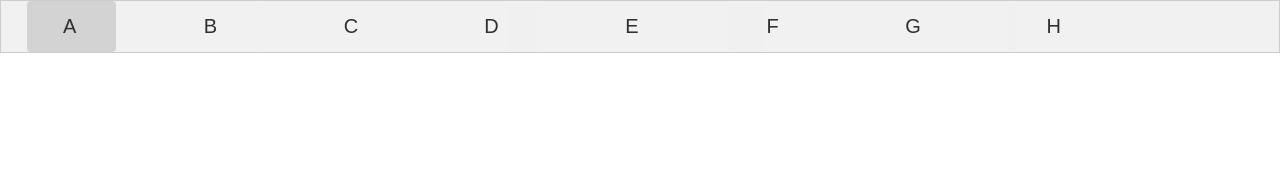
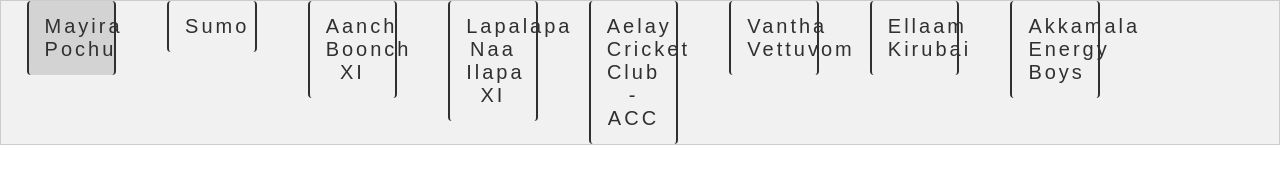
Before and after one commit to skmagarajan/IPL-PointsTable, a website: page main.html in a window 1280 px wide. Drawn offline with nearby package versions, Linux system fonts and the light colour scheme; no server answers.

Commit message:
Version 1.0 Test 3

```diff
--- a/css/style.css
+++ b/css/style.css
@@ -15,6 +15,8 @@
 	padding: 14px 16px;
 	transition: 0.3s;
 	color: black;
+	border-right: 2px solid;
+    border-left: 2px solid;
   }
 
   /* Change background color of buttons on hover */
--- a/index.js
+++ b/index.js
@@ -7,6 +7,12 @@ const app = express();
 const path = require('path');
 app.use(bodyParser.urlencoded({extended:true}));
 const uri = encodeURI(keys.mongoURI);
+// // CORS FOR API CALL
+// app.use(function(req, res, next) {
+// 	res.header("Access-Control-Allow-Origin", "*");
+// 	res.header("Access-Control-Allow-Headers", "Origin, X-Requested-With, Content-Type, Accept");
+// 	next();
+//   });
 
 app.use(express.static(path.join(__dirname)));
 
--- a/main.html
+++ b/main.html
@@ -96,14 +96,14 @@
 	<!-- <div id="table"></div>
 	Tab links -->
 <div class="tab">
-	<button class="tablinks active" onclick="openList(event, 'A')">A</button>
-	<button class="tablinks" onclick="openList(event, 'B')">B</button>
-	<button class="tablinks" onclick="openList(event, 'C')">C</button>
-	<button class="tablinks" onclick="openList(event, 'D')">D</button>
-	<button class="tablinks" onclick="openList(event, 'E')">E</button>
-	<button class="tablinks" onclick="openList(event, 'F')">F</button>
-	<button class="tablinks" onclick="openList(event, 'G')">G</button>
-	<button class="tablinks" onclick="openList(event, 'H')">H</button>
+	<button class="tablinks active" onclick="openList(event, 'A')">Mayira Pochu</button>
+	<button class="tablinks" onclick="openList(event, 'B')">Sumo</button>
+	<button class="tablinks" onclick="openList(event, 'C')">Aanch Boonch XI</button>
+	<button class="tablinks" onclick="openList(event, 'D')">Lapalapa Naa Ilapa XI</button>
+	<button class="tablinks" onclick="openList(event, 'E')">Aelay Cricket Club - ACC</button>
+	<button class="tablinks" onclick="openList(event, 'F')">Vantha Vettuvom</button>
+	<button class="tablinks" onclick="openList(event, 'G')">Ellaam Kirubai</button>
+	<button class="tablinks" onclick="openList(event, 'H')">Akkamala Energy Boys</button>
   </div>
 
   <!-- Tab content -->
```
Also changed, not shown: 1 other file.
